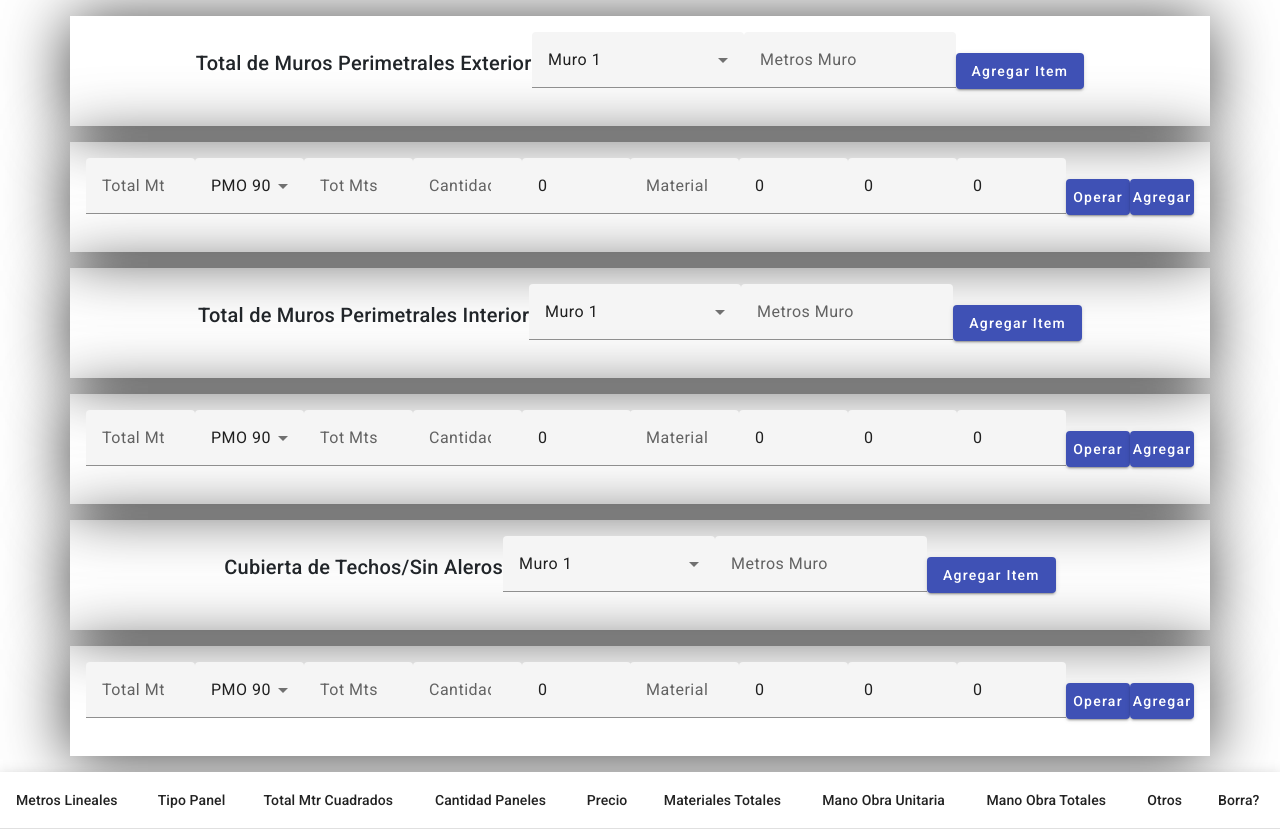
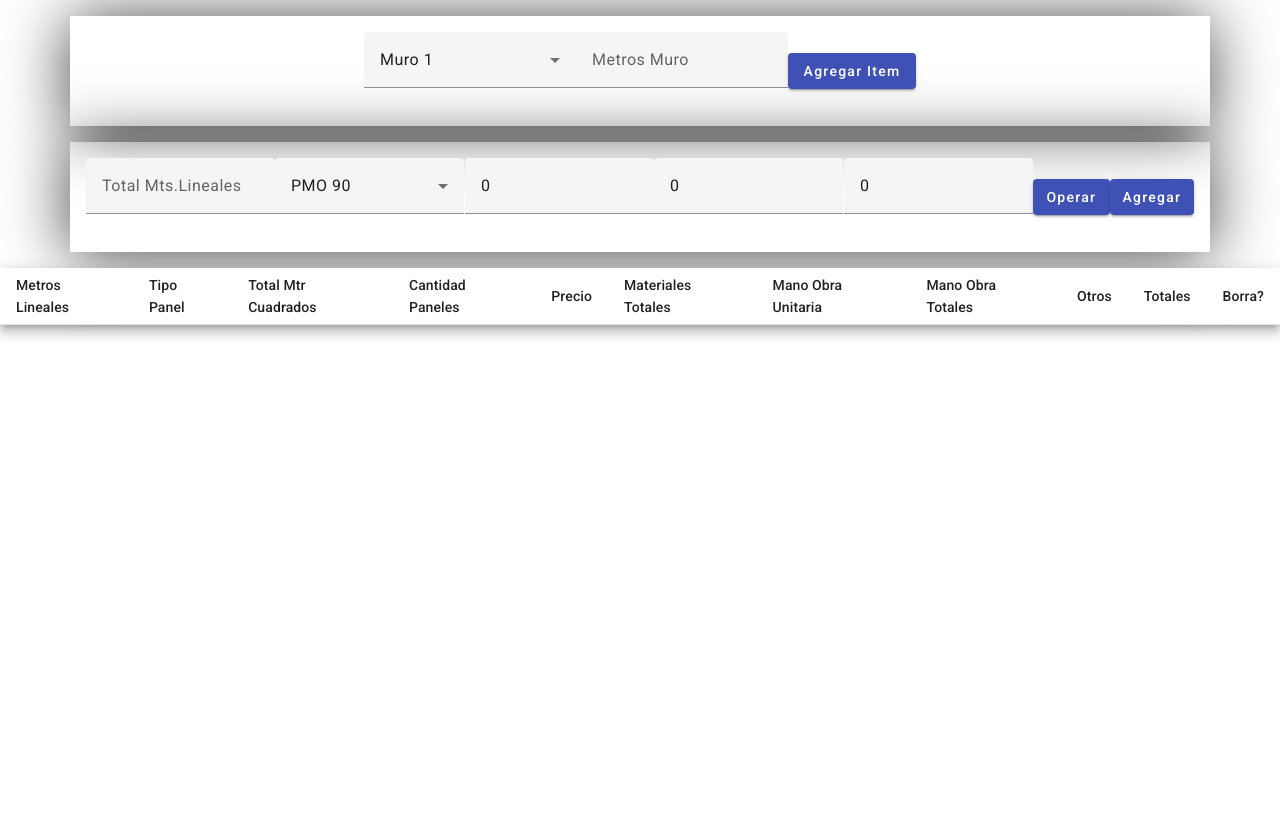
Before and after one commit to NestorPiotti/FoxPanel, an Angular app: page / in a window 1280 px wide. Built offline with nearby package versions, Linux system fonts and the light colour scheme.

Commit message:
Mostar metros x pantalla

```diff
--- a/src/app/app.component.css
+++ b/src/app/app.component.css
@@ -10,4 +10,5 @@
     margin:1rem auto;
     box-shadow: -1px 3px 66px 0px rgba(0,0,0,0.75);
     padding: 1rem;
+
 }
--- a/src/app/app.component.html
+++ b/src/app/app.component.html
@@ -1,5 +1,5 @@
-<div class="contenedor container">
-  <h2>Total de Muros Perimetrales Exterior</h2>
+<div class="contenedor container" >
+
   <mat-form-field>
     <mat-select placeholder="Muros" [(ngModel)]="selecmuro" name="muro">
       <mat-option *ngFor="let mu of muros" [value]="mu.valor">
@@ -11,8 +11,14 @@
     <input matInput name="metro" type="number" placeholder="Metros Muro" #muro>
   </mat-form-field>
   <button mat-raised-button color="primary" (click)="sumaMuro(muro.value)">Agregar Item</button>
-</div>
-<div class="contenedor container">
+  <ul *ngFor="let pepe of datos1">
+    <li> {{pepe}} </li>
+  </ul>
+ </div>
+
+
+
+<div class="contenedor container" >
 
   <mat-form-field>
     <input matInput [(ngModel)]="this.total" type="number" placeholder="Total Mts.Lineales">
@@ -25,6 +31,7 @@
       </mat-option>
     </mat-select>
   </mat-form-field>
+  <!----
   <mat-form-field>
     <input matInput [(ngModel)]="this.resultado" type="number"  placeholder="Tot Mts Cuadrados">
   </mat-form-field>
@@ -32,23 +39,17 @@
   <mat-form-field>
     <input matInput [(ngModel)]="this.resultado1" type="number" placeholder="Cantidad Paneles">
   </mat-form-field>
-
+  ---->
   <mat-form-field>
     <input matInput [(ngModel)]="articuloselect.precio" type="number" placeholder="Precio Unitario">
-  </mat-form-field>
-  <mat-form-field>
-    <input matInput [(ngModel)]="this.matTotales" type="number" placeholder="Materiales Totales">
   </mat-form-field>
 
   <mat-form-field>
     <input matInput [(ngModel)]="articuloselect.mobraUni" type="number" placeholder="Mano Obra Unitaria">
   </mat-form-field>
-  <mat-form-field>
-    <input matInput [(ngModel)]="articuloselect.mobraTot" type="number" placeholder="Mano Obra Totales">
-  </mat-form-field>
 
   <mat-form-field>
-    <input matInput [(ngModel)]="articuloselect.otros" type="number" placeholder="Otros">
+    <input matInput [(ngModel)]="articuloselect.otros" type="number" placeholder="Otros" (change)="operar()">
   </mat-form-field>
 
   <button mat-raised-button color="primary" (click)="operar()">Operar</button>
@@ -57,125 +58,6 @@
 
 </div>
 
-<div class="contenedor container">
-  <h2>Total de Muros Perimetrales Interior</h2>
-  <mat-form-field>
-    <mat-select placeholder="Muros" [(ngModel)]="selecmuro" name="muro">
-      <mat-option *ngFor="let mu of muros" [value]="mu.valor">
-        {{mu.muestraValor}}
-      </mat-option>
-    </mat-select>
-  </mat-form-field>
-  <mat-form-field>
-    <input matInput name="metro" type="number" placeholder="Metros Muro" #muro>
-  </mat-form-field>
-  <button mat-raised-button color="primary" (click)="sumaMuro(muro.value)">Agregar Item</button>
-</div>
-
-<div class="contenedor container">
-
-  <mat-form-field>
-    <input matInput [(ngModel)]="this.total" type="number" placeholder="Total Mts.Lineales">
-  </mat-form-field>
-
-  <mat-form-field>
-    <mat-select placeholder="Paneles" [(ngModel)]="seleccionada" name="panel">
-      <mat-option *ngFor="let op of paneles" [value]="op.valor">
-        {{op.muestraValor}}
-      </mat-option>
-    </mat-select>
-  </mat-form-field>
-  <mat-form-field>
-    <input matInput [(ngModel)]="this.resultado" type="number"  placeholder="Tot Mts Cuadrados">
-  </mat-form-field>
-
-  <mat-form-field>
-    <input matInput [(ngModel)]="this.resultado1" type="number" placeholder="Cantidad Paneles">
-  </mat-form-field>
-
-  <mat-form-field>
-    <input matInput [(ngModel)]="articuloselect.precio" type="number" placeholder="Precio Unitario">
-  </mat-form-field>
-  <mat-form-field>
-    <input matInput [(ngModel)]="this.matTotales" type="number" placeholder="Materiales Totales">
-  </mat-form-field>
-
-  <mat-form-field>
-    <input matInput [(ngModel)]="articuloselect.mobraUni" type="number" placeholder="Mano Obra Unitaria">
-  </mat-form-field>
-  <mat-form-field>
-    <input matInput [(ngModel)]="articuloselect.mobraTot" type="number" placeholder="Mano Obra Totales">
-  </mat-form-field>
-
-  <mat-form-field>
-    <input matInput [(ngModel)]="articuloselect.otros" type="number" placeholder="Otros">
-  </mat-form-field>
-
-  <button mat-raised-button color="primary" (click)="operar()">Operar</button>
-  <button mat-raised-button color="primary" (click)="agregar()">Agregar</button>
-
-
-</div>
-
-<div class="contenedor container">
-  <h2>Cubierta de Techos/Sin Aleros</h2>
-  <mat-form-field>
-    <mat-select placeholder="Muros" [(ngModel)]="selecmuro" name="muro">
-      <mat-option *ngFor="let mu of muros" [value]="mu.valor">
-        {{mu.muestraValor}}
-      </mat-option>
-    </mat-select>
-  </mat-form-field>
-  <mat-form-field>
-    <input matInput name="metro" type="number" placeholder="Metros Muro" #muro>
-  </mat-form-field>
-  <button mat-raised-button color="primary" (click)="sumaMuro(muro.value)">Agregar Item</button>
-</div>
-
-<div class="contenedor container">
-
-  <mat-form-field>
-    <input matInput [(ngModel)]="this.total" type="number" placeholder="Total Mts.Lineales">
-  </mat-form-field>
-
-  <mat-form-field>
-    <mat-select placeholder="Paneles" [(ngModel)]="seleccionada" name="panel">
-      <mat-option *ngFor="let op of paneles" [value]="op.valor">
-        {{op.muestraValor}}
-      </mat-option>
-    </mat-select>
-  </mat-form-field>
-  <mat-form-field>
-    <input matInput [(ngModel)]="this.resultado" type="number"  placeholder="Tot Mts Cuadrados">
-  </mat-form-field>
-
-  <mat-form-field>
-    <input matInput [(ngModel)]="this.resultado1" type="number" placeholder="Cantidad Paneles">
-  </mat-form-field>
-
-  <mat-form-field>
-    <input matInput [(ngModel)]="articuloselect.precio" type="number" placeholder="Precio Unitario">
-  </mat-form-field>
-  <mat-form-field>
-    <input matInput [(ngModel)]="this.matTotales" type="number" placeholder="Materiales Totales">
-  </mat-form-field>
-
-  <mat-form-field>
-    <input matInput [(ngModel)]="articuloselect.mobraUni" type="number" placeholder="Mano Obra Unitaria">
-  </mat-form-field>
-  <mat-form-field>
-    <input matInput [(ngModel)]="articuloselect.mobraTot" type="number" placeholder="Mano Obra Totales">
-  </mat-form-field>
-
-  <mat-form-field>
-    <input matInput [(ngModel)]="articuloselect.otros" type="number" placeholder="Otros">
-  </mat-form-field>
-
-  <button mat-raised-button color="primary" (click)="operar()">Operar</button>
-  <button mat-raised-button color="primary" (click)="agregar()">Agregar</button>
-
-
-</div>
 
 <table mat-table [dataSource]="datos" class="mat-elevation-z8" #tabla1>
 
@@ -194,27 +76,31 @@
   </ng-container>
   <ng-container matColumnDef="cPaneles">
     <th mat-header-cell *matHeaderCellDef> Cantidad Paneles </th>
-    <td mat-cell *matCellDef="let articulo"> {{articulo.cPaneles}} </td>
+    <td mat-cell *matCellDef="let articulo"> {{articulo.cPaneles | number}} </td>
   </ng-container>
   <ng-container matColumnDef="precio">
     <th mat-header-cell *matHeaderCellDef> Precio </th>
-    <td mat-cell *matCellDef="let articulo"> {{articulo.precio}} </td>
+    <td mat-cell *matCellDef="let articulo"> {{articulo.precio | currency}} </td>
     </ng-container>
     <ng-container matColumnDef="matTotales">
       <th mat-header-cell *matHeaderCellDef> Materiales Totales </th>
-      <td mat-cell *matCellDef="let articulo"> {{articulo.matTotales}} </td>
+      <td mat-cell *matCellDef="let articulo"> {{articulo.matTotales | currency}} </td>
       </ng-container>
   <ng-container matColumnDef="mobraUni">
     <th mat-header-cell *matHeaderCellDef> Mano Obra Unitaria </th>
-    <td mat-cell *matCellDef="let articulo"> {{articulo.mobraUni}} </td>
+    <td mat-cell *matCellDef="let articulo"> {{articulo.mobraUni | currency}} </td>
   </ng-container>
   <ng-container matColumnDef="mobraTot">
     <th mat-header-cell *matHeaderCellDef> Mano Obra Totales </th>
-    <td mat-cell *matCellDef="let articulo"> {{articulo.mobraTot}} </td>
+    <td mat-cell *matCellDef="let articulo"> {{articulo.mobraTot | currency}} </td>
   </ng-container>
   <ng-container matColumnDef="otros">
     <th mat-header-cell *matHeaderCellDef> Otros </th>
-    <td mat-cell *matCellDef="let articulo"> {{articulo.otros}} </td>
+    <td mat-cell *matCellDef="let articulo"> {{articulo.otros | currency}} </td>
+  </ng-container>
+  <ng-container matColumnDef="totales">
+    <th mat-header-cell *matHeaderCellDef> Totales </th>
+    <td mat-cell *matCellDef="let articulo"> {{articulo.totales | currency}} </td>
   </ng-container>
 
   <ng-container matColumnDef="borrar">
--- a/src/app/app.component.ts
+++ b/src/app/app.component.ts
@@ -7,8 +7,8 @@ import { MatTable } from '@angular/material/table';
   styleUrls: ['./app.component.css']
 })
 export class AppComponent {
-  columnas: string[] = ['metrosL','tipoPanel','totM2','cPaneles', 'precio','matTotales','mobraUni','mobraTot',
-  'otros','borrar'];
+  columnas: string[] = ['metrosL','tipoPanel','totM2','cPaneles', 'precio','matTotales','mobraUni','mobraTot'
+  ,'otros','totales','borrar'];
 
   datos: Articulo[] = [];
   datos1: any = [];
@@ -23,7 +23,7 @@ export class AppComponent {
   mt2=3;
   muro!:number;
   total!:number;
-
+  totales!:number;
 
   paneles = [
     {valor:'PMO 90', muestraValor:'PMO 90'},
@@ -49,15 +49,15 @@ export class AppComponent {
 
   operar() {
 
-       this.resultado = this.articuloselect.metrosL * this.altura;
+       this.resultado = this.total * this.altura;
        this.resultado1=this.resultado/this.mt2;
        this.matTotales=this.resultado1*this.articuloselect.precio;
        this.mobraTot=this.resultado1*this.articuloselect.mobraUni;
-
+       this.totales=this.mobraTot+this.matTotales;
   }
 
 
-  articuloselect: Articulo = new Articulo(0,"",0,0,0,0,0,0,0);
+  articuloselect: Articulo = new Articulo(0,"",0,0,0,0,0,0,0,0);
 
 
   @ViewChild(MatTable) tabla1!: MatTable<Articulo>;
@@ -71,22 +71,25 @@ export class AppComponent {
 
   agregar() {
     this.datos.push(new Articulo(this.total, this.seleccionada,this.resultado,this.resultado1
-    ,this.articuloselect.precio,this.matTotales,this.articuloselect.mobraUni,this.mobraTot,this.articuloselect.otros));
+    ,this.articuloselect.precio,this.matTotales,this.articuloselect.mobraUni,this.mobraTot
+    ,this.articuloselect.otros,this.totales));
     this.tabla1.renderRows();
-    this.articuloselect = new Articulo(0,"",0,0,0,0,0,0,0);
+    this.articuloselect = new Articulo(0,"",0,0,0,0,0,0,0,0);
   }
 
 sumaMuro(muros: string){
   this.datos1.push(parseInt(muros))
   let total=this.datos1.reduce((a: any,b: any)=>a+b,0);
-  console.log(total)
+  console.log(this.datos1)
   this.total= total;
-
    }
 
  }
 export class Articulo {
+
   constructor(public metrosL: number, public tipoPanel: string,public totM2: number ,public cPaneles: number,
-    public precio: number,public matTotales:number,public mobraUni: number,public mobraTot: number,public otros: number) {
+    public precio: number,public matTotales:number,public mobraUni: number,
+    public mobraTot: number,public totales: number,public otros: number) {
   }
+
 }
```
